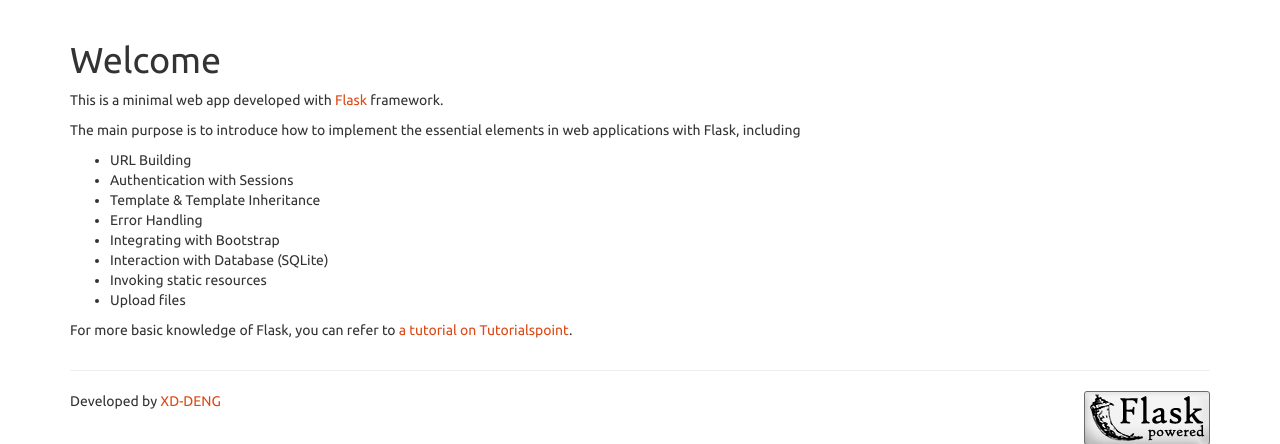
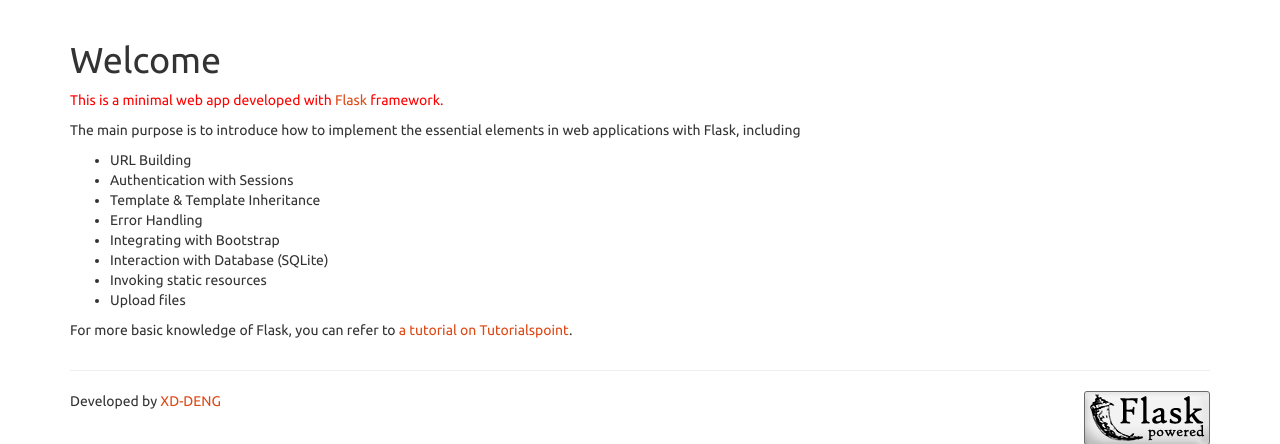
Before and after one commit to benceboth/diamonds, a Flask app: page / in a window 1280 px wide. Shown: the part 52-496 px from the top of the page. Run offline with Flask 2, Linux system fonts and the light colour scheme.

Commit message:
Change paragraph color to red

```diff
--- a/templates/index.html
+++ b/templates/index.html
@@ -3,7 +3,7 @@
 {% block body %}
     {{ super() }}
 
-    <p>This is a minimal web app developed with <a href="http://flask.pocoo.org/">Flask</a> framework.</p>
+    <p style="color:red;">This is a minimal web app developed with <a href="http://flask.pocoo.org/">Flask</a> framework.</p>
     <p>The main purpose is to introduce how to implement the essential elements in web applications with Flask, including</p>
     <ul>
         <li>URL Building</li>
```
